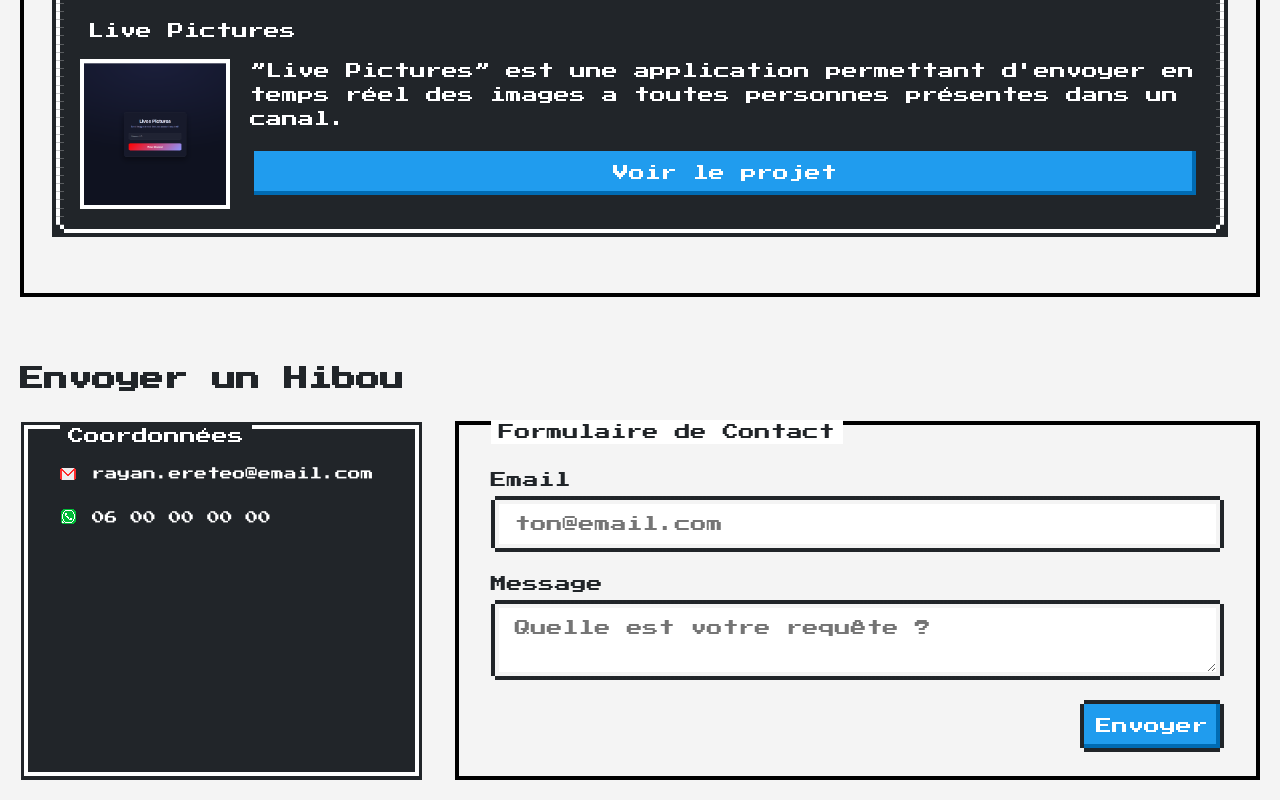
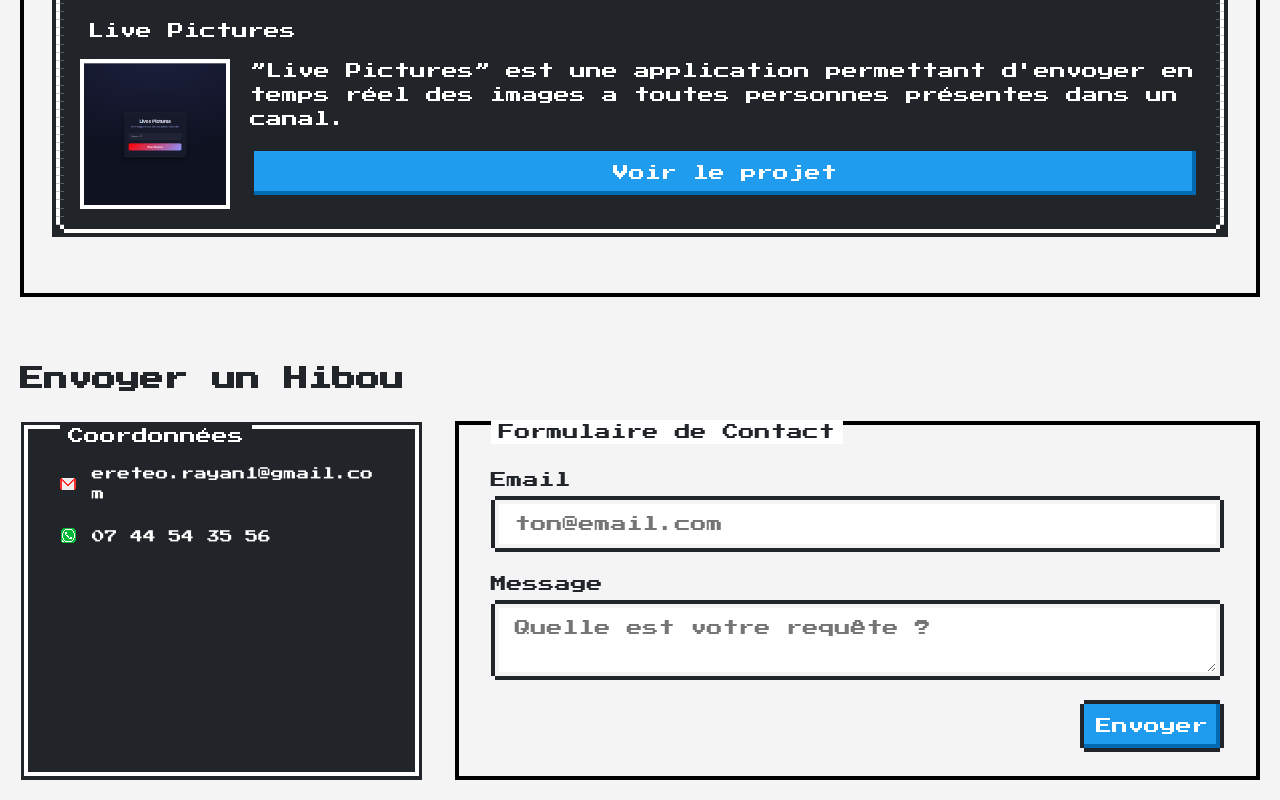
Before and after one commit to RayanEreteo/rayanereteo_, a React (Vite) app: page / in a window 1280 px wide. Shown: the part 1384-2184 px from the top of the page. Built offline with nearby package versions, Linux system fonts and the light colour scheme.

Commit message:
replace placeholders

```diff
--- a/src/App.tsx
+++ b/src/App.tsx
@@ -85,11 +85,11 @@ function App() {
             <p className="title">Coordonnées</p>
             <div className="contact-item">
               <i className="nes-icon gmail is-small"></i>
-              <span>rayan.ereteo@email.com</span>
+              <span>ereteo.rayan1@gmail.com</span>
             </div>
             <div className="contact-item mt-small">
               <i className="nes-icon whatsapp is-small"></i>
-              <span>06 00 00 00 00</span>
+              <span>07 44 54 35 56</span>
             </div>
           </div>
 
```
